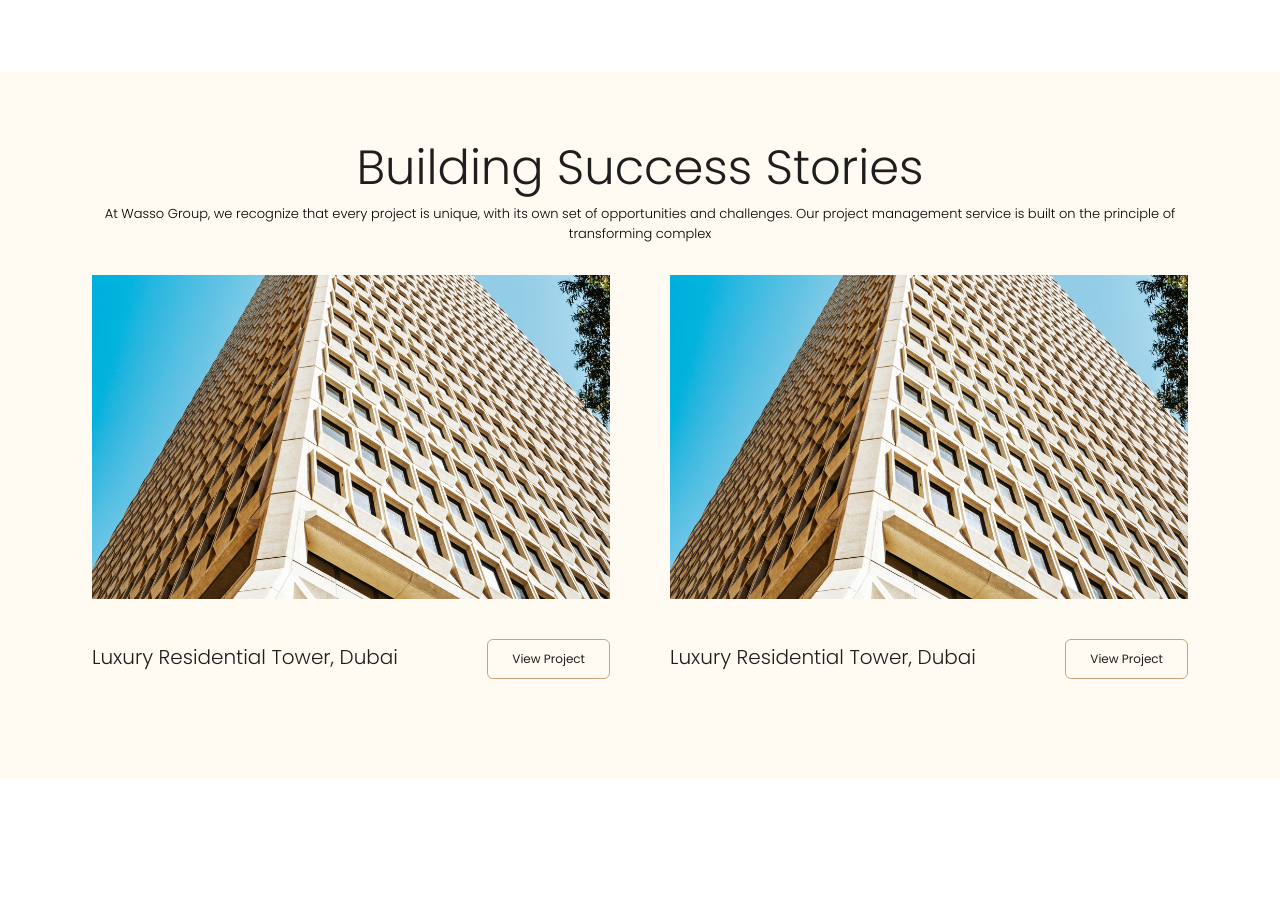
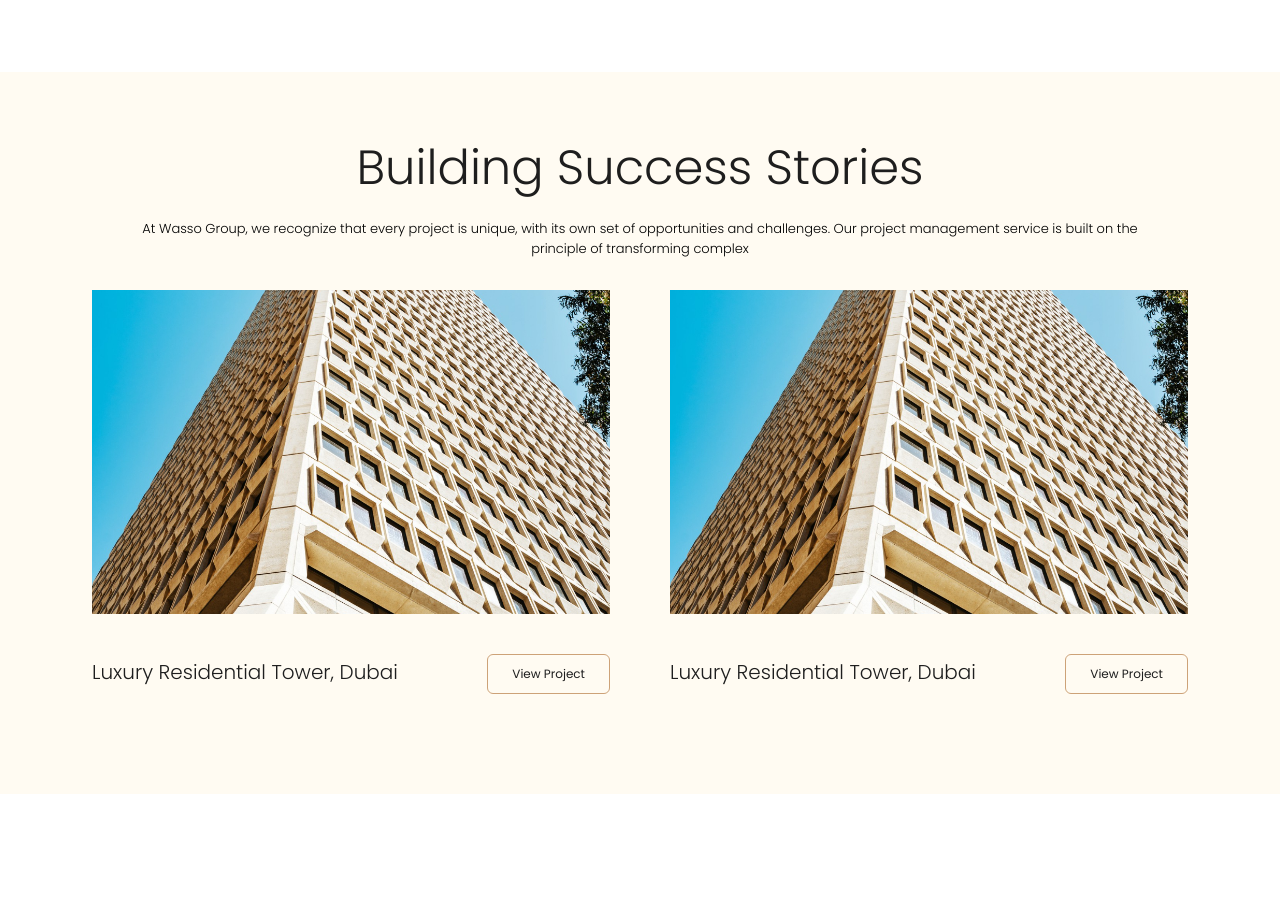
Before and after one commit to ajaynellengara/event-dontlookup, a Next.js app: page /about/projects in a window 1280 px wide. Shown: the part 1700-2612 px from the top of the page. Built offline with nearby package versions, Linux system fonts and the light colour scheme; no server answers.

Commit message:
wasso jan

```diff
--- a/src/components/blocks/project/success-stories.jsx
+++ b/src/components/blocks/project/success-stories.jsx
@@ -14,8 +14,8 @@ export default function SuccessStories({ data, locale }) {
   return (
     <section className="bg-[#FFFBF2] w-full h-auto block py-[30px_40px] sm:py-[40px_60px] xl:py-[60px_100px] 2xl:py-[78px_133px]">
       <div className="container">
-        <div className="max-w-[255.5] mx-auto text-center mb-[25]">
-          <Heading as="h2" size="h2" className="mb-[3.75] text-[#1e1e1e]">
+        <div className="max-w-[1022px] mx-auto text-center mb-[25]">
+          <Heading as="h2" size="h2" className="mb-[15px] text-[#1e1e1e]">
             Building Success Stories
           </Heading>
           <Text
@@ -30,7 +30,7 @@ export default function SuccessStories({ data, locale }) {
         </div>
         <div className="flex flex-wrap">
           <div className="w-full max-w-full overflow-hidden" ref={emblaRef}>
-            <div className="flex justify-start touch-pan-y touch-pinch-zoom -mx-1 [&>div]:px-7.5">
+            <div className="flex justify-start touch-pan-y touch-pinch-zoom -mx-1 [&>div]:px-[30px]">
               {[1, 2, 3, 4].map((item, index) => (
                 <div
                   key={"product" + index}
```
